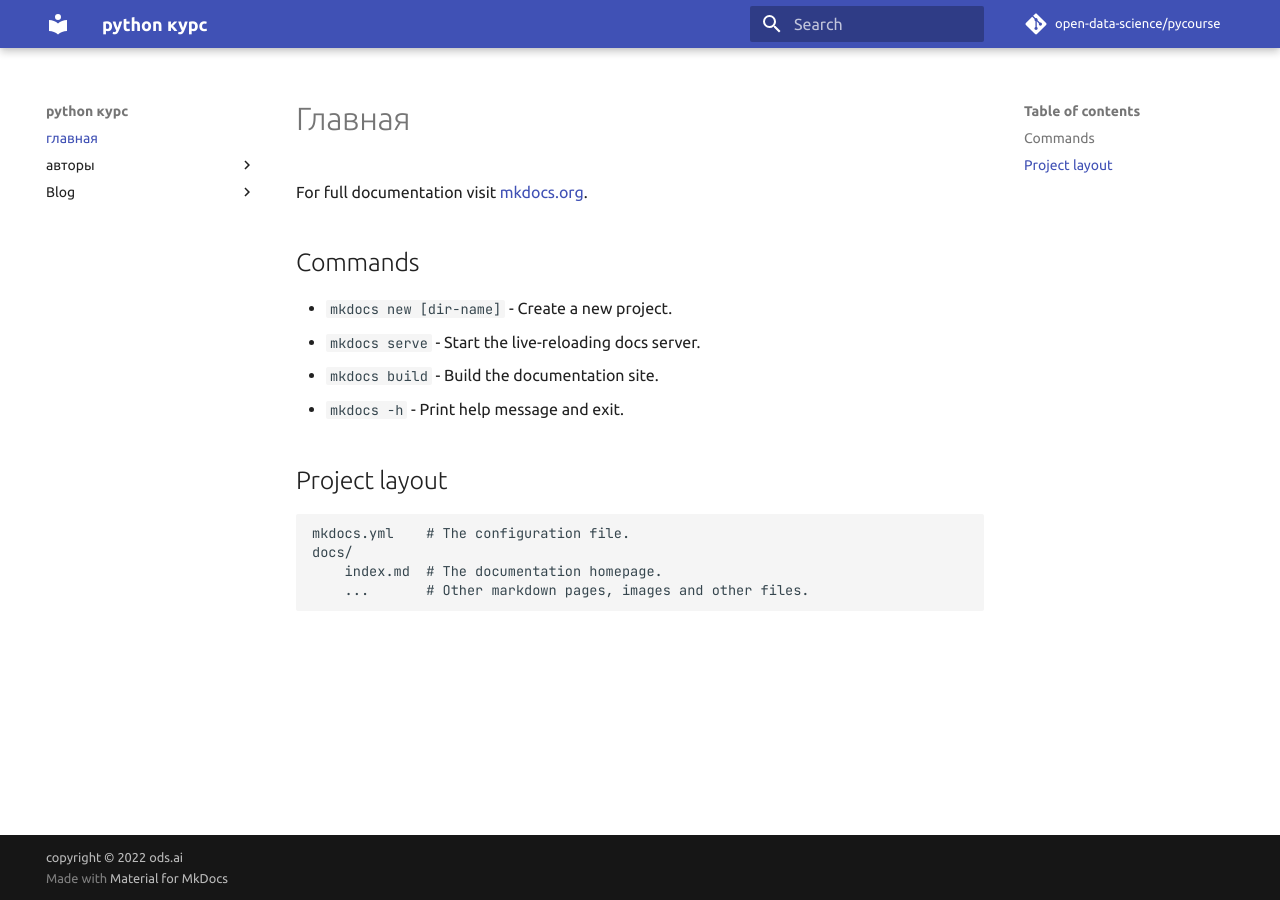
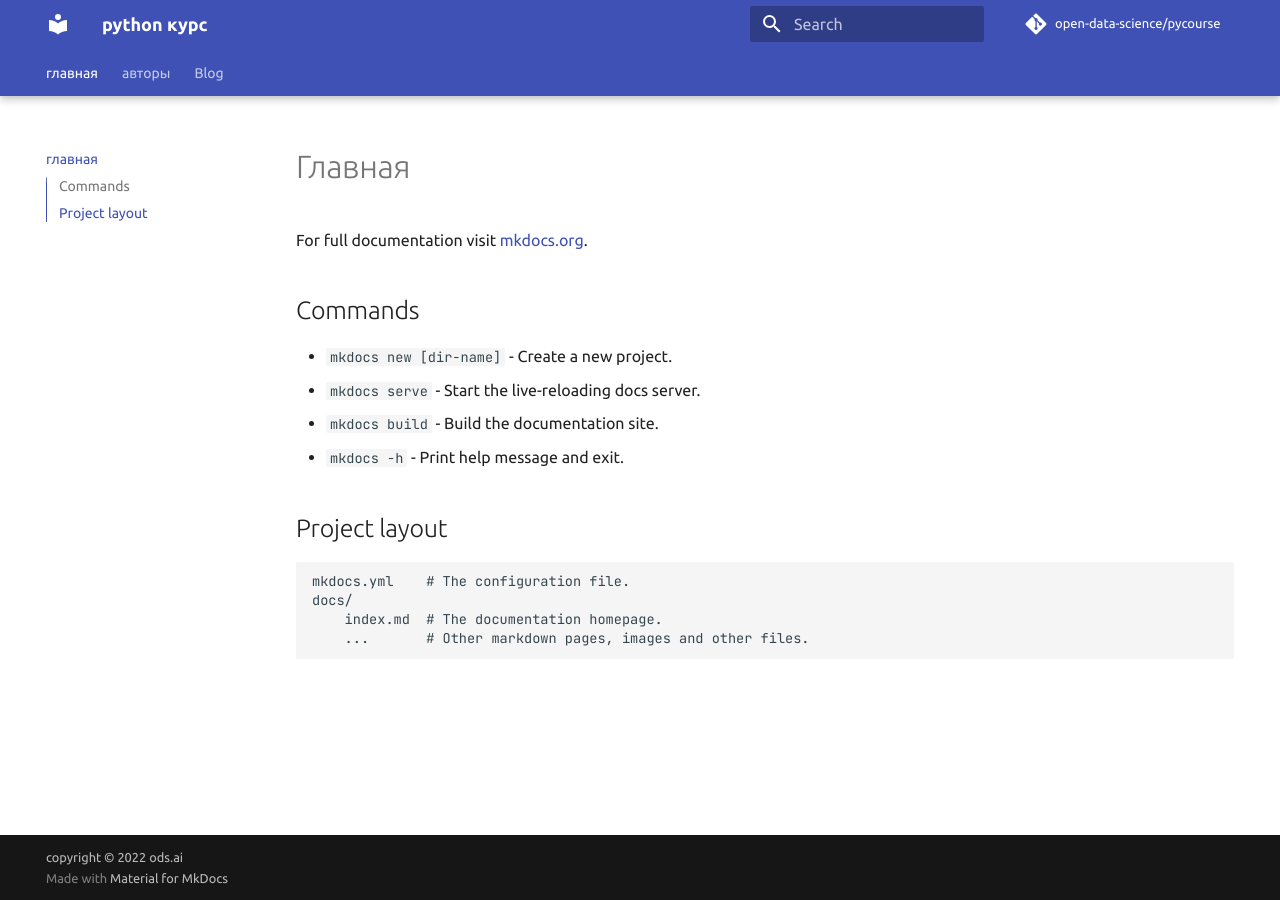
Before and after one commit to open-data-science/pycourse, an MkDocs documentation site: the page built from docs/index.md, in a window 1280 px wide. Built offline with MkDocs 1.6.1 and Material for MkDocs 9.7.7, drawn with Linux system fonts in a browser that asks for light colours; comment, search, counter and statistics services are not loaded.

Commit message:
add some theme features

```diff
--- a/mkdocs.yml
+++ b/mkdocs.yml
@@ -14,6 +14,15 @@ theme:
   font:
     text: Ubuntu
     code: JetBrains Mono
+
+  features:
+    - navigation.tabs
+    - navigation.tabs.sticky
+    - navigation.sections
+    - navigation.expand
+    - navigation.indexes
+    - toc.integrate
+    - navigation.top
 
 markdown_extensions:
 
```
